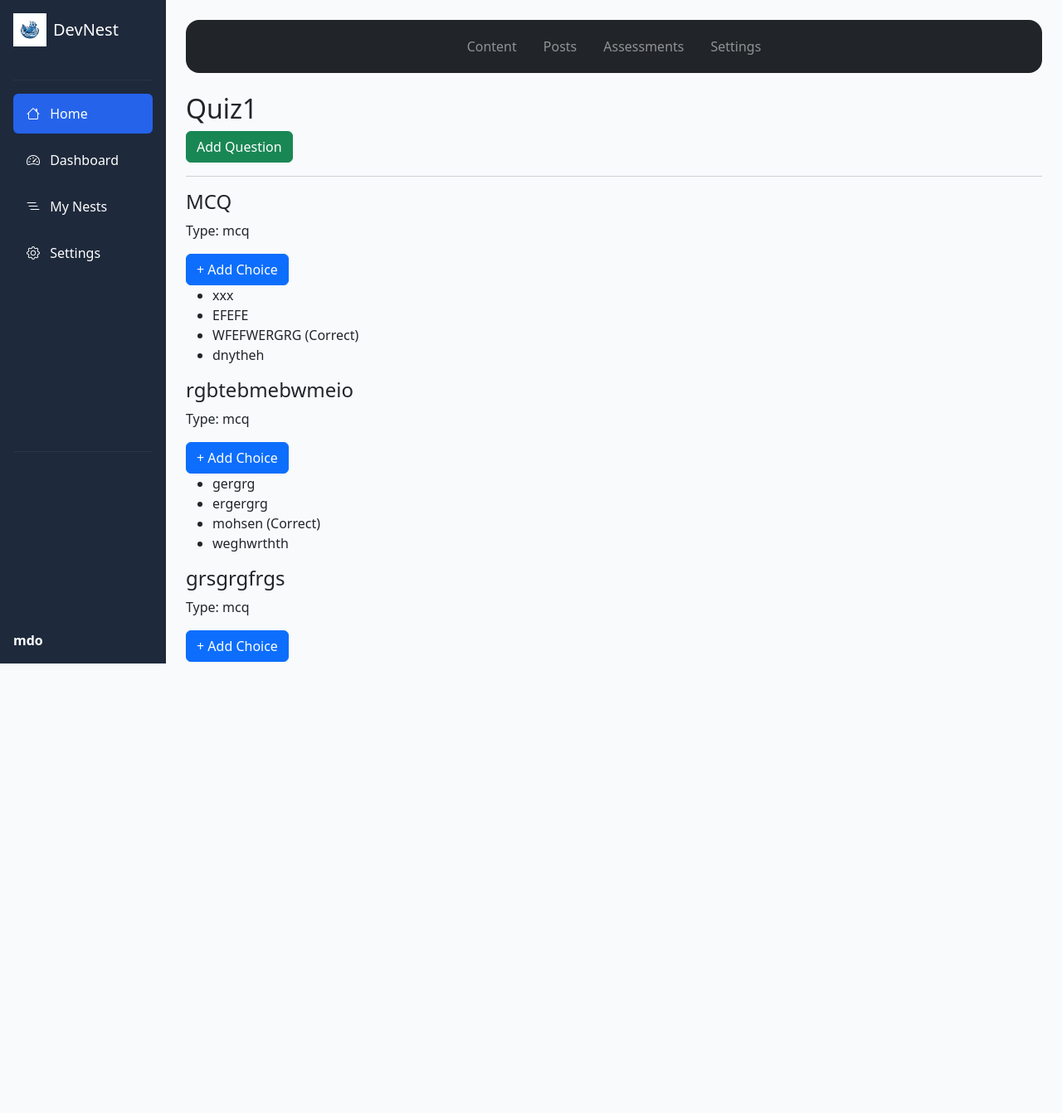
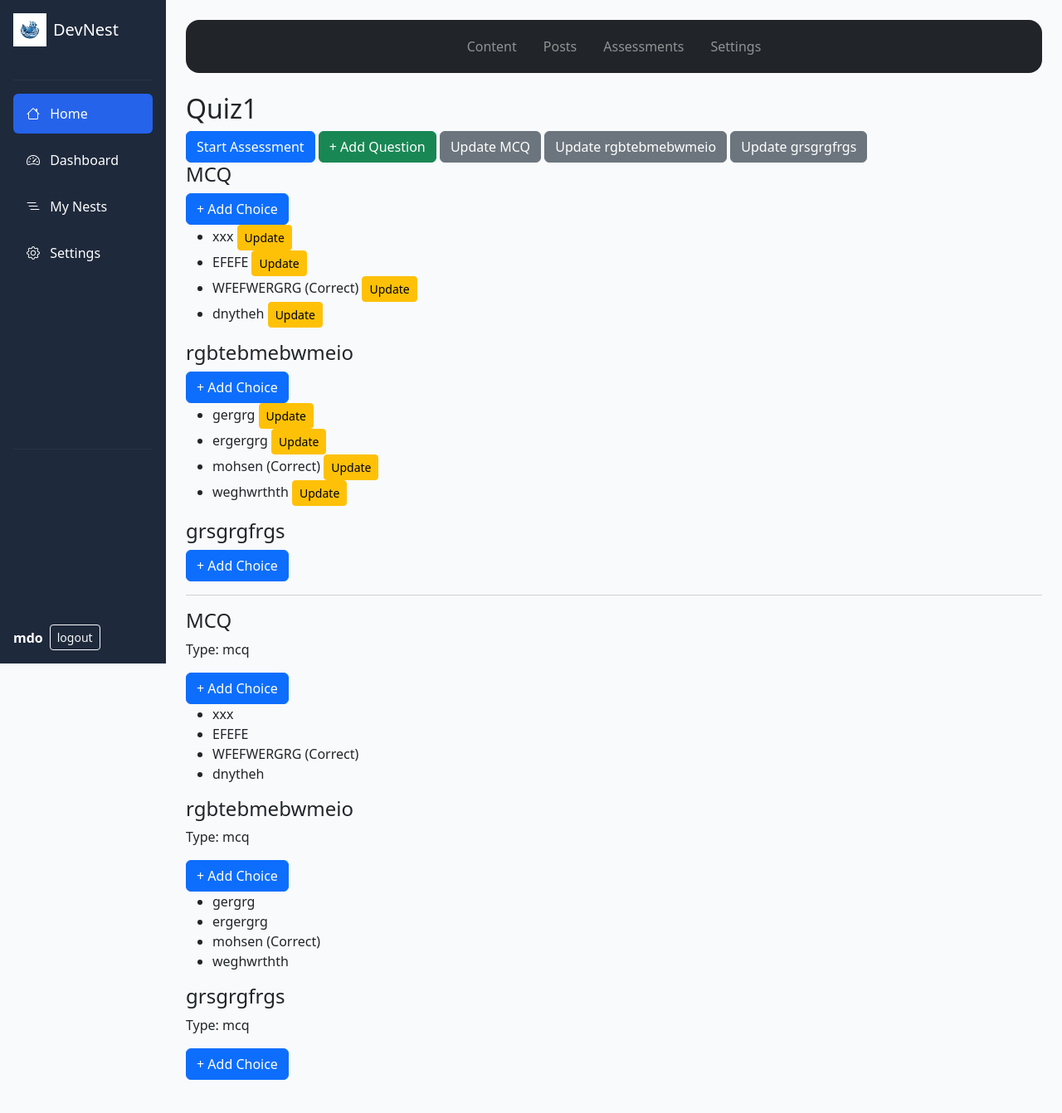
Before and after one commit to mohsen6-3/DevNest, a Django app: page /assessments/12/ in a window 1280 px wide. Shown: the whole page at 83% size. Before the commit the page ends 800 px from the top, so only its background shows below. Run offline with Django 5.2, Linux system fonts and the light colour scheme; data comes from the database, SQL or seed files in the repository; both versions use the stored data as it was after the commit.

Commit message:
Added the function create MCQ

```diff
--- a/DevNest/DevNest/settings.py
+++ b/DevNest/DevNest/settings.py
@@ -110,7 +110,7 @@ AUTH_PASSWORD_VALIDATORS = [
 
 LANGUAGE_CODE = 'en-us'
 
-TIME_ZONE = 'UTC'
+TIME_ZONE = 'Asia/Riyadh'
 
 USE_I18N = True
 
--- a/DevNest/assessments/templates/assessments/assessment_detail.html
+++ b/DevNest/assessments/templates/assessments/assessment_detail.html
@@ -4,7 +4,24 @@
 {% block title %}Assessment Detail{% endblock %}
 {% block content %}
 <h2>{{ assessment.title }}</h2>
-<a class="btn btn-success" href="{% url 'assessments:question_create_view' pk=assessment.id %}"> Add Question</a>
+<a href="{% url 'assessments:take_assessment_view' pk=assessment.id %}" class="btn btn-primary">Start Assessment</a>
+<a class="btn btn-success" href="{% url 'assessments:question_create_view' pk=assessment.id %}"> + Add Question</a>
+{% for question in assessment.questions.all %}
+<a href="{% url 'assessments:question_update_view' pk=question.id %}" class="btn btn-secondary">Update {{ question.text }}</a>
+{% endfor %}
+{% for q in assessment.questions.all %}
+<h4>{{ q.text }}</h4>
+<a class="btn btn-primary" href="{% url 'assessments:choice_create_view' question_id=q.id %}">+ Add Choice</a>
+
+<ul>
+    {% for c in q.choices.all %}
+    <li>
+        {{ c.text }} {% if c.is_correct %}(Correct){% endif %}
+        <a class="btn btn-warning btn-sm" href="{% url 'assessments:choice_update_view' choice_id=c.id %}">Update</a>
+    </li>
+    {% endfor %}
+</ul>
+{% endfor %}
 
 <hr>
 
--- a/DevNest/assessments/templates/assessments/assessment_page.html
+++ b/DevNest/assessments/templates/assessments/assessment_page.html
@@ -17,7 +17,9 @@
             <div class="col-md-6 col-lg-4">
                 <div class="card shadow-sm h-100">
                     <div class="card-body">
-                        <h5 class="card-title">{{ assessment.title }}</h5>
+                        <a href="{% url 'assessments:assessment_detail_view' pk=assessment.pk %}">
+                            <h5 class="card-title">{{ assessment.title }}</h5>
+                        </a>
                         <p class="card-text">Description: {{ assessment.description }}</p>
                         <p class="card-text">Type: {{ assessment.assessment_type }}</p>
                         <p class="card-text">Points: {{ assessment.points }}</p>
--- a/DevNest/assessments/urls.py
+++ b/DevNest/assessments/urls.py
@@ -7,6 +7,10 @@ urlpatterns = [
     path('update/<int:pk>/', views.assessment_update_view, name='assessment_update_view'),
     path('delete/<int:pk>/', views.assessment_delete_view, name='assessment_delete_view'),
     path('<int:pk>/questions/create/', views.question_create_view, name='question_create_view'),
+    path('questions/update/<int:pk>/', views.question_update_view, name='question_update_view'),
     path('<int:pk>/', views.assessment_detail_view, name='assessment_detail_view'),
     path("question/<int:question_id>/choices/create/", views.choice_create_view, name="choice_create_view"),
+    path("assessment/<int:pk>/take/", views.take_assessment_view, name="take_assessment_view"),
+    path("submission/<int:submission_id>/result/", views.submission_result_view, name="submission_result_view"),
+    path("choice/<int:choice_id>/update/", views.choice_update_view, name="choice_update_view"),
 ]
--- a/DevNest/assessments/views.py
+++ b/DevNest/assessments/views.py
@@ -1,6 +1,6 @@
 from django.shortcuts import get_object_or_404, render, redirect
 from django.http import HttpResponse,HttpRequest
-from .models import Assessment, Question, Choice
+from .models import Assessment, Question, Choice, Submission, Answer
 from .forms import AssessmentForm ,QuestionForm, ChoiceForm
 
 # Create your views here.
@@ -59,6 +59,18 @@ def question_create_view(request:HttpRequest, pk):
     else:
         form = QuestionForm()
     return render(request, 'assessments/questions_create.html', {'form': form, 'assessment': assessment})
+def question_update_view(request:HttpRequest, pk):
+    if not request.user.is_authenticated or not request.user.is_staff:
+        return HttpResponse("Unauthorized", status=401)
+    question = Question.objects.get(pk=pk, assessment__created_by=request.user)
+    if request.method == 'POST':
+        form = QuestionForm(request.POST, instance=question)
+        if form.is_valid():
+            form.save()
+            return redirect('assessments:assessment_detail_view', pk=question.assessment.pk)
+    else:
+        form = QuestionForm(instance=question)
+    return render(request, 'assessments/questions_update.html', {'form': form, 'question': question})
 
 def assessment_detail_view(request:HttpRequest, pk):
     assessment = Assessment.objects.get(pk=pk)
@@ -72,8 +84,59 @@ def choice_create_view(request, question_id):
         if form.is_valid():
             choice = form.save(commit=False)
             choice.question = question
+            if choice.is_correct:
+                question.choices.update(is_correct=False)
             choice.save()
             return redirect("assessments:assessment_detail_view", pk=question.assessment.id)
     else:
         form = ChoiceForm()
     return render(request, "assessments/choice_create.html", {"form": form, "question": question})
+
+def choice_update_view(request, choice_id):
+    choice = get_object_or_404(Choice, pk=choice_id, question__assessment__created_by=request.user)
+    if request.method == "POST":
+        form = ChoiceForm(request.POST, instance=choice)
+        if form.is_valid():
+            updated_choice = form.save(commit=False)
+            if updated_choice.is_correct:
+                choice.question.choices.update(is_correct=False)
+            updated_choice.save()
+            return redirect("assessments:assessment_detail_view", pk=choice.question.assessment.id)
+    else:
+        form = ChoiceForm(instance=choice)
+    return render(request, "assessments/choice_update.html", {"form": form, "choice": choice})
+
+def take_assessment_view(request, pk):
+    assessment = get_object_or_404(Assessment, pk=pk)
+
+    if request.method == "POST":
+        submission = Submission.objects.create(
+            assessment=assessment,
+            student=request.user
+        )
+
+        score = 0
+        for question in assessment.questions.all():
+            choice_id = request.POST.get(f"question_{question.id}")
+            if choice_id:
+                choice = Choice.objects.get(id=choice_id)
+                is_correct = choice.is_correct
+                if is_correct:
+                    score += question.points
+
+                Answer.objects.create(
+                    submission=submission,
+                    question=question,
+                    selected_choice=choice,
+                    is_correct=is_correct
+                )
+
+        submission.score = score
+        submission.save()
+        return redirect("assessments:submission_result_view", submission_id=submission.id)
+
+    return render(request, "assessments/take_assessment.html", {"assessment": assessment})
+
+def submission_result_view(request, submission_id):
+    submission = get_object_or_404(Submission, id=submission_id, student=request.user)
+    return render(request, "assessments/submission_result.html", {"submission": submission})
--- a/DevNest/posts/templates/posts/base.html
+++ b/DevNest/posts/templates/posts/base.html
@@ -59,6 +59,7 @@
             <div class="d-flex align-items-center mt-auto">
                 <!-- <img src="" class="rounded-circle me-2"> -->
                 <strong>mdo</strong>
+                <a href="{% url 'accounts:log_out' %}" class="btn btn-outline-light btn-sm ms-2">logout</a>
             </div>
         </div>
         <!-- End sidebar -->
```
Also changed, not shown: DevNest/assessments/templates/assessments/choice_update.html (added, +12 -0 lines), DevNest/assessments/templates/assessments/questions_update.html (added, +11 -0 lines), DevNest/assessments/templates/assessments/submission_result.html (added, +16 -0 lines), DevNest/assessments/templates/assessments/take_assessment.html (added, +27 -0 lines), DevNest/db.sqlite3.
